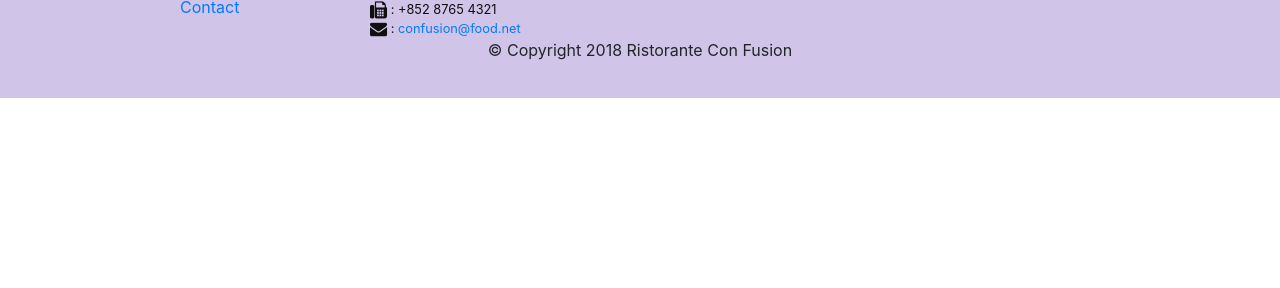
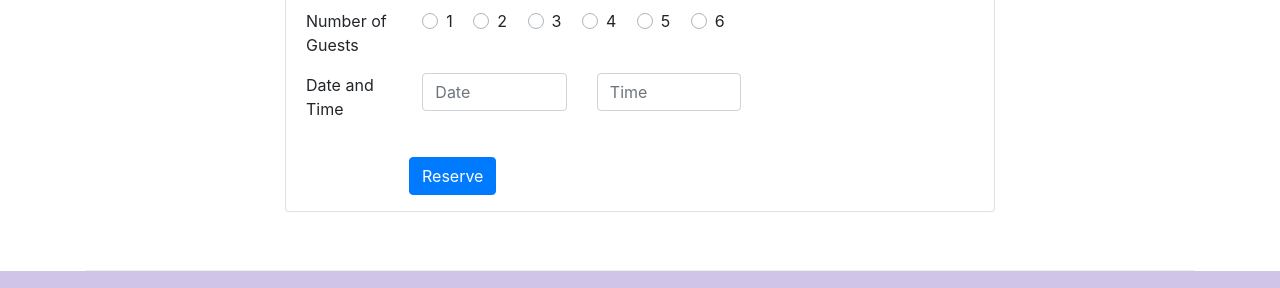
Before and after one commit to MukulSingh105/Bootstrap, a website: page index.html in a window 1280 px wide. Shown: the part 1663-1951 px from the top of the page. Before the commit the page ends 1761 px from the top, so only its background shows below. Drawn offline with nearby package versions, Linux system fonts and the light colour scheme.

Commit message:
assignment - 2

```diff
--- a/index.html
+++ b/index.html
@@ -37,8 +37,11 @@
                     <h1>Ristorante con Fusion</h1>
                     <p>We take inspiration from the World's best cuisines, and create a unique fusion experience. Our lipsmacking creations will tickle your culinary senses!</p>
                 </div>
-                <div class = "col-12 col-sm">
+                <div class = "col-6 col-sm-3">
                   <img src="./img/logo.png" class="img-fluid">
+                </div>
+                <div class = "col-sm-3 mt-5">
+                  <button type="button" class="btn btn-warning btn-block btn-lg"  onClick="document.getElementById('reserve').scrollIntoView();">Reserve Table</button>
                 </div>
             </div>
         </div>
@@ -53,7 +56,7 @@
               <div class = "media">
                 <img class = "d-flex mr-3 img-thumbnail align-self-center" src = "img/uthappizza.png">
                 <div class = "media-body">
-                  <h2 class = "mt-0">Uthappizza</h2>
+                  <h2 class = "mt-0">Uthappizza <span class = "badge badge-danger">HOT</span> <span class = "badge badge-pill badge-primary">$5.99</span></h2>
                   <p class = "d-none d-sm-block">A unique combination of Indian Uthappam (pancake) and Italian pizza, topped with Cerignola olives, ripe vine cherry tomatoes, Vidalia onion, Guntur chillies and Buffalo Paneer.</p>
                 </div>
               </div>
@@ -67,8 +70,8 @@
             </div>
             <div class = "col-12 col-sm col-md">
               <div class = "media">
-                <div class = "media-body>"
-                  <h2 class = "mt-0">Weekend Grand Buffet</h2>
+                <div class = "media-body">
+                  <h2 class = "mt-0">Weekend Grand Buffet <span class = "badge badge-danger">NEW</span></h2>
                   <p class = "d-none d-sm-block">Featuring mouthwatering combinations with a choice of five different salads, six enticing appetizers, six main entrees and five choicest desserts. Free flowing bubbly and soft drinks. All for just $19.99 per person </p>
                 </div>
                 <img class = "d-flex ml-3 img-thumbnail align-self-center" src = "img/buffet.png">
@@ -90,6 +93,67 @@
                 </div>
               </div>
             </div>
+        </div>
+
+        <div class = "row row-content align-items-center">
+          <div class = "col-12 col-sm-8 offset-sm-2">
+            <div class = "card" id = "reserve">
+              <h3 class = "card-header bg-warning text-white">Reserve a Table</h3>
+              <div class = "card-body">
+                <form>
+                  <div class = "form-group row">
+                    <div class = "col-12 col-sm-2">Number of Guests</div>
+                    <div class = "col-12 col-sm">
+                      <div class="custom-control custom-radio custom-control-inline">
+                        <input type="radio" class="custom-control-input" id="defaultInline1" name="inlineDefaultRadiosExample">
+                        <label class="custom-control-label" for="defaultInline1">1</label>
+                      </div>
+
+                      <!-- Default inline 2-->
+                      <div class="custom-control custom-radio custom-control-inline">
+                        <input type="radio" class="custom-control-input" id="defaultInline2" name="inlineDefaultRadiosExample">
+                        <label class="custom-control-label" for="defaultInline2">2</label>
+                      </div>
+
+                      <!-- Default inline 3-->
+                      <div class="custom-control custom-radio custom-control-inline">
+                        <input type="radio" class="custom-control-input" id="defaultInline3" name="inlineDefaultRadiosExample">
+                        <label class="custom-control-label" for="defaultInline3">3</label>
+                      </div>
+                      <div class="custom-control custom-radio custom-control-inline">
+                        <input type="radio" class="custom-control-input" id="defaultInline3" name="inlineDefaultRadiosExample">
+                        <label class="custom-control-label" for="defaultInline3">4</label>
+                      </div>
+                      <div class="custom-control custom-radio custom-control-inline">
+                        <input type="radio" class="custom-control-input" id="defaultInline3" name="inlineDefaultRadiosExample">
+                        <label class="custom-control-label" for="defaultInline3">5</label>
+                      </div>
+                      <div class="custom-control custom-radio custom-control-inline">
+                        <input type="radio" class="custom-control-input" id="defaultInline3" name="inlineDefaultRadiosExample">
+                        <label class="custom-control-label" for="defaultInline3">6</label>
+                      </div>
+                    </div>
+                  </div>
+                  <div class = "form-group row">
+                    <div class = "col-12 col-sm-2">
+                      Date and Time
+                    </div>
+                      <div class = "col-12 col-sm-3">
+                        <input type = "tel" class = "form-control" id="areacode" name = "areacode" placeholder="Date">
+                      </div>
+                      <div class = "col-7 col-sm-3">
+                        <input type = "tel" class = "form-control" id="tel" name = "tel" placeholder="Time">
+                      </div>
+                    </div>
+                  </div>
+                  <div class="form-group row">
+                    <div class = "col-sm-3 offset-2">
+                      <button type="submit" class="btn btn-primary">Reserve</button>
+                    </div>
+                </form>
+              </div>
+            </div>
+          </div>
         </div>
     </div>
 
```
